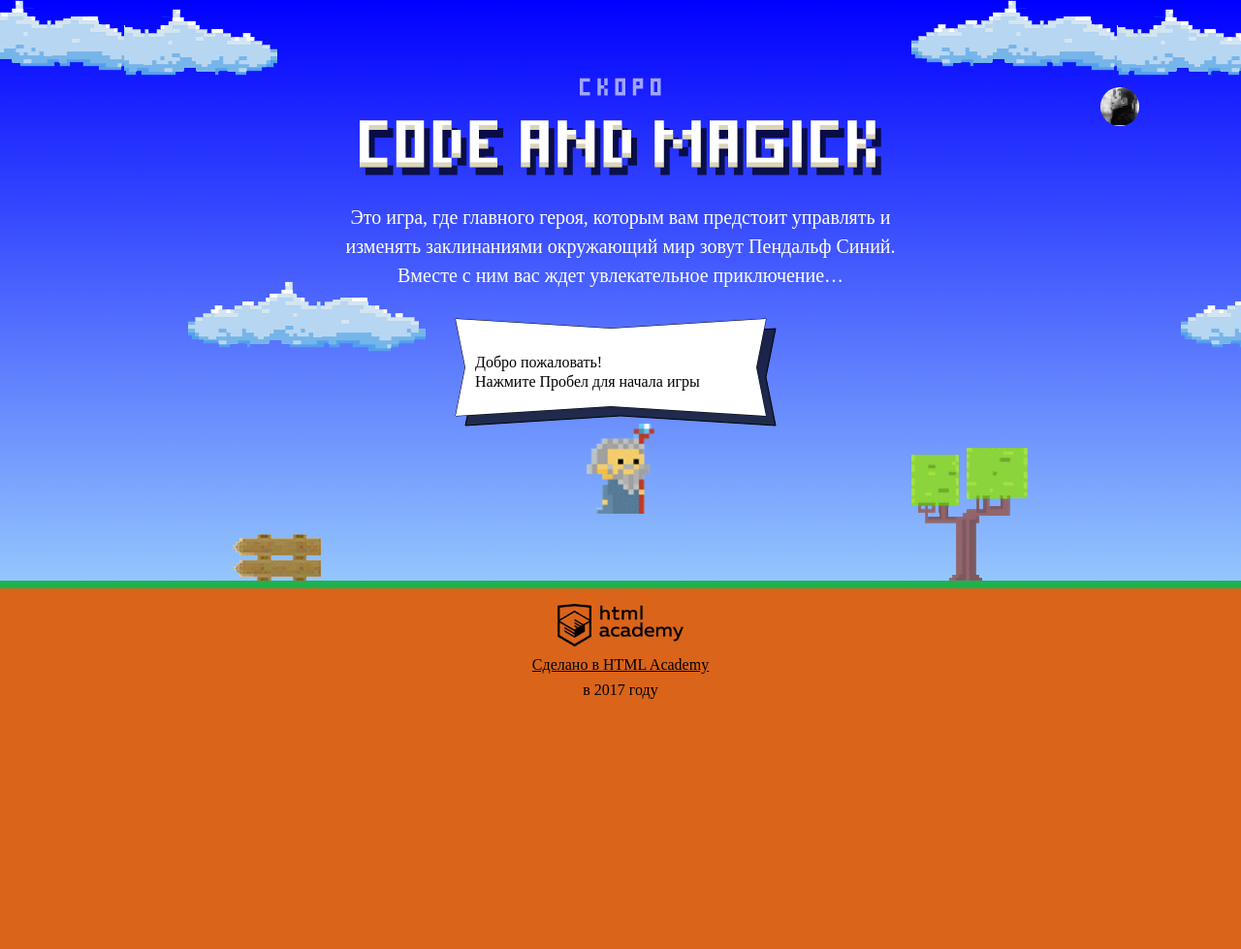
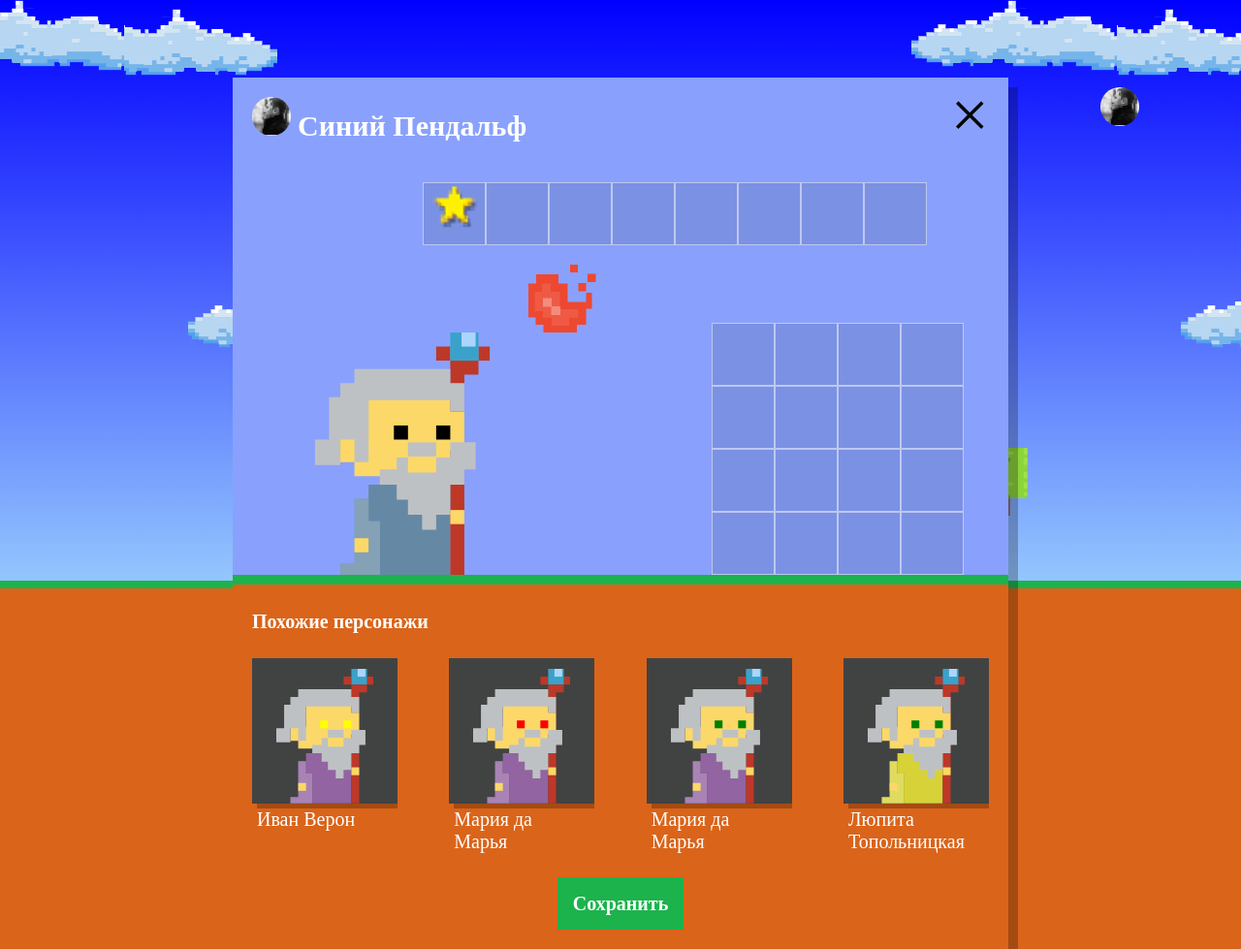
Before and after one commit to LonelyGriffin/code-and-magick, a website: page index.html in a window 1280 px wide. Shown: the whole page at 97% size. Before the commit the page ends 800 px from the top, so only its background shows below. Drawn offline with Linux system fonts and the light colour scheme; a web font is replaced by a local one.

Commit message:
module3-task1

```diff
--- a/index.html
+++ b/index.html
@@ -205,6 +205,7 @@
 </script>
 <script src="js/stat.js"></script>
 <script src="js/game.js"></script>
+<script src="js/setup.js"></script>
 
 </body>
 </html>
--- /dev/null
+++ b/js/setup.js
@@ -0,0 +1,52 @@
+'use strict';
+var WIZARDS_NUMBERS = 4;
+
+var userDialog = document.querySelector('.setup');
+userDialog.classList.remove('hidden');
+
+var similarSetup = document.querySelector('.setup-similar');
+similarSetup.classList.remove('hidden');
+
+var similarListElement = document.querySelector('.setup-similar-list');
+var similarWizardTemplate = document.querySelector('#similar-wizard-template')
+  .content
+  .querySelector('.setup-similar-item');
+
+var getRandomItem = function (array) {
+  return array[Math.floor(Math.random()* array.length)];
+};
+
+var createWizards = function (quantity) {
+  var wizards = [];
+  var WIZARD_NAMES = ['Иван', 'Хуан Себастьян', 'Мария', 'Кристоф', 'Виктор', 'Юлия', 'Люпита', 'Вашингтон'];
+  var WIZARD_SURNAMES = ['да Марья', 'Верон', 'Мирабелла', 'Вальц', 'Онопко', 'Топольницкая', 'Нионго', 'Ирвинг'];
+  var COAT_COLORS = ['rgb(101, 137, 164)', 'rgb(241, 43, 107)', 'rgb(146, 100, 161)', 'rgb(56, 159, 117)', 'rgb(215, 210, 55)', 'rgb(0, 0, 0)'];
+  var EYES_COLORS = ['black', 'red', 'blue', 'yellow', 'green'];
+
+  for (var i = 0; i < quantity; i++) {
+    wizards[i] = {
+      name: getRandomItem(WIZARD_NAMES) + ' ' + getRandomItem(WIZARD_SURNAMES),
+      coatColor: getRandomItem(COAT_COLORS),
+      eyesColor: getRandomItem(EYES_COLORS)
+    };
+  }
+  return wizards;
+};
+
+var renderWizard = function (wizard) {
+  var wizardElement = similarWizardTemplate.cloneNode(true);
+  wizardElement.querySelector('.setup-similar-label').textContent = wizard.name;
+  wizardElement.querySelector('.wizard-coat').style.fill = wizard.coatColor;
+  wizardElement.querySelector('.wizard-eyes').style.fill = wizard.eyesColor;
+  return wizardElement;
+};
+
+var addWizardsToSimilarList = function (wizards) {
+  var fragment = document.createDocumentFragment();
+  for (var i = 0; i < wizards.length; i++) {
+    fragment.appendChild(renderWizard(wizards[i]));
+  }
+  similarListElement.appendChild(fragment);
+};
+
+addWizardsToSimilarList(createWizards(WIZARDS_NUMBERS));
```
